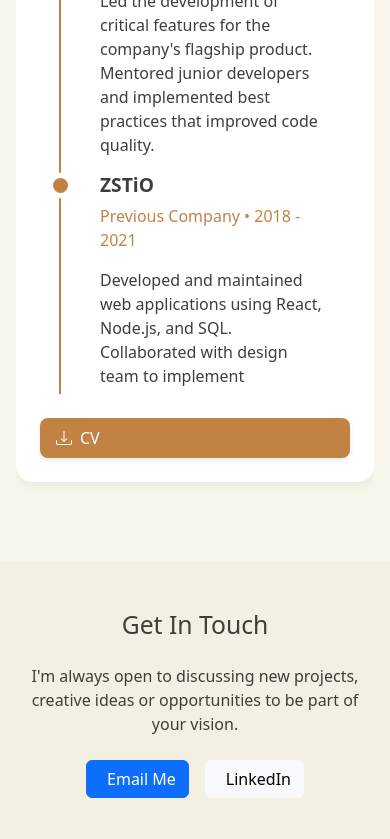
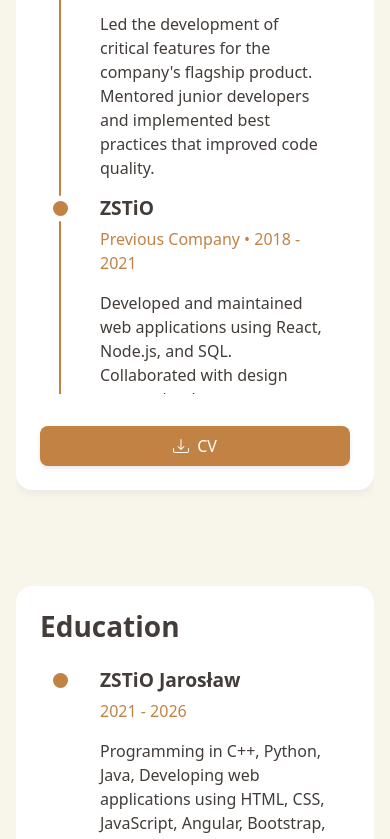
Before and after one commit to krzysztofkobra/my-page, a React (Create React App) app: page / in a window 390 px wide. Shown: the part 2109-2948 px from the top of the page. Built offline with nearby package versions, Linux system fonts and the light colour scheme.

Commit message:
changes to contact, education section added, little fixes

```diff
--- a/src/components/Contact.jsx
+++ b/src/components/Contact.jsx
@@ -1,5 +1,6 @@
 import React from 'react';
 import { useTheme } from '../contexts/ThemeContext';
+import '../styles/Contact.css';
 
 const ContactSection = () => {
   const { darkMode } = useTheme();
@@ -8,18 +9,27 @@ const ContactSection = () => {
     <section className="contact-section py-5" style={{ backgroundColor: 'var(--secondary-bg)', color: 'var(--text-color)' }}>
       <div className="container text-center">
         <h2 className="mb-4">Get In Touch</h2>
-        <p className="mb-4 mx-auto" style={{ maxWidth: '700px' }}>
+        <p className="mb-4 mx-auto" style={{ maxWidth: '800px' }}>
           I'm always open to discussing new projects, creative ideas or opportunities to be part of your vision.
         </p>
         <div className="d-flex justify-content-center gap-3 flex-wrap">
-          <a href="mailto:your.email@example.com" className="btn btn-primary">
-            <i className="bi bi-envelope me-2"></i>
-            Email Me
-          </a>
-          <a href="https://linkedin.com/in/swydraa" className={`btn ${darkMode ? 'btn-dark' : 'btn-light'}`}>
-            <i className="bi bi-linkedin me-2"></i>
-            LinkedIn
-          </a>
+          <div className={`card ${darkMode ? 'dark-card' : 'light-card'}`} style={{ maxWidth: '400px', width: '100%' }}>
+            <a href="https://linkedin.com/in/swydraa" className="d-flex justify-content-center align-items-center" style={{ height: '100%', padding: '2rem', color: 'inherit' }}>
+              <svg width="48" height="48" viewBox="0 0 24 24" fill="none" stroke="currentColor" strokeWidth="2" strokeLinecap="round" strokeLinejoin="round">
+                <path d="M16 8a6 6 0 0 1 6 6v7h-4v-7a2 2 0 0 0-2-2 2 2 0 0 0-2 2v7h-4v-7a6 6 0 0 1 6-6z"></path>
+                <rect x="2" y="9" width="4" height="12"></rect>
+                <circle cx="4" cy="4" r="2"></circle>
+              </svg>
+            </a>
+          </div>
+          <div className={`card ${darkMode ? 'dark-card' : 'light-card'}`} style={{ maxWidth: '400px', width: '100%' }}>
+            <a href="mailto:swydraa@gmail.com" className="d-flex justify-content-center align-items-center" style={{ height: '100%', padding: '2rem', color: 'inherit' }}>
+              <svg width="48" height="48" viewBox="0 0 24 24" fill="none" stroke="currentColor" strokeWidth="2" strokeLinecap="round" strokeLinejoin="round">
+                <path d="M4 4h16c1.1 0 2 .9 2 2v12c0 1.1-.9 2-2 2H4c-1.1 0-2-.9-2-2V6c0-1.1.9-2 2-2z"></path>
+                <polyline points="22,6 12,13 2,6"></polyline>
+              </svg>
+            </a>
+          </div>
         </div>
       </div>
     </section>
--- a/src/components/ScrollableSections.jsx
+++ b/src/components/ScrollableSections.jsx
@@ -19,8 +19,8 @@ const ScrollableSections = () => {
 
   const experienceItems = [
     {
-      title: 'Senior Developer',
-      company: 'Tech Company • 2021 - Present',
+      title: 'Embedded Software Developer',
+      company: 'ML System • 2024-07 - 2024-09',
       description: 'Led the development of critical features for the company\'s flagship product. Mentored junior developers and implemented best practices that improved code quality.'
     },
     {
@@ -37,6 +37,14 @@ const ScrollableSections = () => {
       description: 'Led the development of critical features for the company\'s flagship product. Mentored junior developers and implemented best practices that improved code quality.'
     },
   ];
+
+  const educationItems = [
+    {
+      title: 'ZSTiO Jarosław',
+      company: '2021 - 2026',
+      description: 'Programming in C++, Python, Java, Developing web applications using HTML, CSS, JavaScript, Angular, Bootstrap, Working with relational databases (MySQL), Creating mobile applications in Java (Android), Understanding of algorithms, OOP, software design patterns, Version control with Git, Building desktop applications using PyQt'
+    },
+  ]
 
   const projects = [
     {
@@ -73,6 +81,7 @@ const ScrollableSections = () => {
   };
 
   return (
+    <>
     <section className="scrollable-sections">
       <div className="scroll-wrapper">
         <div className="scroll-card">
@@ -167,6 +176,31 @@ const ScrollableSections = () => {
         </div>
       </div>
     </section>
+
+    <section className="scrollable-sections" style={{ paddingBottom: '6rem' }}>
+    <div className="scroll-wrapper">
+      <div className="scroll-card" style={{ maxWidth: '1500px' }}>
+        <h2 className="card-title">Education</h2>
+        <div className="work-experience">
+            {educationItems.map((item, index) => (
+              <div key={index} className="work-experience-item">
+                <div className="dot-line">
+                  <span className="dot"></span>
+                  {index < educationItems.length - 1 && <span className="line"></span>}
+                </div>
+                <div className="work-experience-content" style={{ width: '90%' }}>
+                  <h3 className="work-title">{item.title}</h3>
+                  <p className="work-company">{item.company}</p>
+                  <p className="work-description">{item.description}</p>
+                </div>
+              </div>
+            ))}
+
+          </div>
+      </div>
+    </div>
+    </section>
+    </>
   );
 };
 
--- /dev/null
+++ b/src/styles/Contact.css
@@ -0,0 +1,41 @@
+.card {
+    background-color: var(--card-bg);
+    border-radius: 0.5rem;
+    padding: 1.5rem;
+    box-shadow: var(--card-shadow);
+    transition: transform 0.3s, box-shadow 0.3s, background-color 0.3s;
+    width: 100%;
+  }
+
+  .card:hover {
+    transform: translateY(-5px);
+    box-shadow: 0 8px 16px rgba(0, 0, 0, 0.1);
+  }
+
+  .card .icon {
+    background-color: var(--icon-bg);
+    color: var(--icon-color);
+    border-radius: 50%;
+    padding: 1rem;
+  }
+
+  .card .btn {
+    background-color: var(--button-bg);
+    color: var(--button-text);
+  }
+
+  .card .btn:hover {
+    background-color: var(--accent-color);
+  }
+
+  .card.dark-card {
+    background-color: var(--card-bg);
+    color: var(--text-color);
+    border: 1px solid var(--border-color);
+  }
+
+  .card.light-card {
+    background-color: var(--card-bg);
+    color: var(--text-color);
+    border: 1px solid var(--border-color);
+  }
--- a/src/styles/Scrollable.css
+++ b/src/styles/Scrollable.css
@@ -1,11 +1,11 @@
 .scrollable-sections {
-  padding: 4rem 1rem;
+  padding: 4rem 1rem 1rem;
   display: flex;
   justify-content: center;
   background-color: var(--primary-bg);
   color: var(--text-color);
   width: 100%;
-  overflow-x: hidden;
+  overflow: auto;
 }
 
 .scroll-card {
@@ -254,10 +254,16 @@
   height: 400px;
 }
 
+.scroll-card,
+.card-project {
+  position: relative;
+}
+
 .cv-button {
   margin-top: 1.5rem;
   display: inline-flex;
   align-items: center;
+  justify-content: center;
   gap: 8px;
   background-color: var(--button-bg);
   color: var(--button-text);
@@ -269,11 +275,20 @@
   box-shadow: 0 2px 4px rgba(0, 0, 0, 0.1);
   border: none;
   cursor: pointer;
+  position: absolute;
+  bottom: 1.75rem;
+  left: 50%;
+  transform: translateX(-50%);
+  width: 90%;
+  margin-top: 0;
 }
 
 .cv-button:hover {
-  transform: translateY(-2px);
   box-shadow: 0 4px 8px rgba(0, 0, 0, 0.15);
+}
+
+.cv-button:hover svg{
+  transform: translateY(2px);
 }
 
 .cv-button:active {
@@ -339,7 +354,12 @@
   }
 
   .cv-button {
+    position: static;
     padding: 0.5rem 1rem;
+    margin-top: 2rem;
+    width: 100%;
+    left: auto;
+    transform: none;
   }
 
   .dot-line{
```
